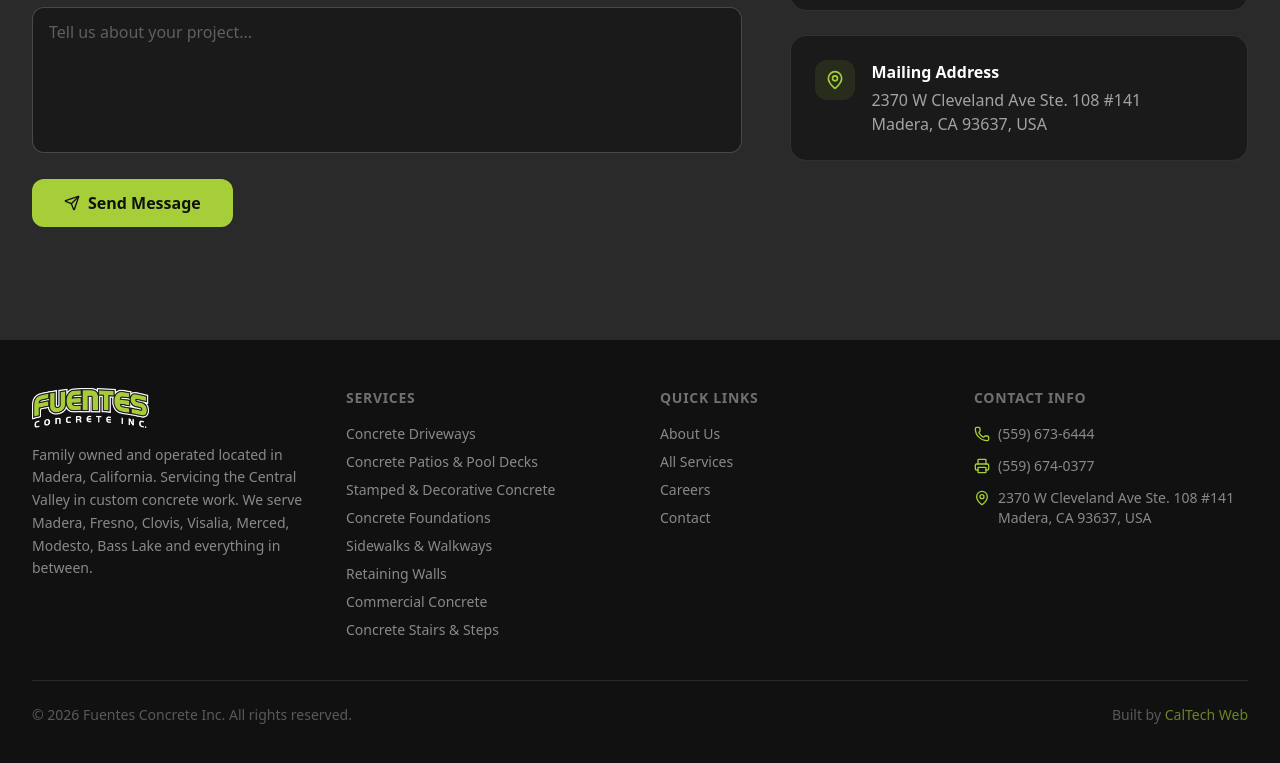
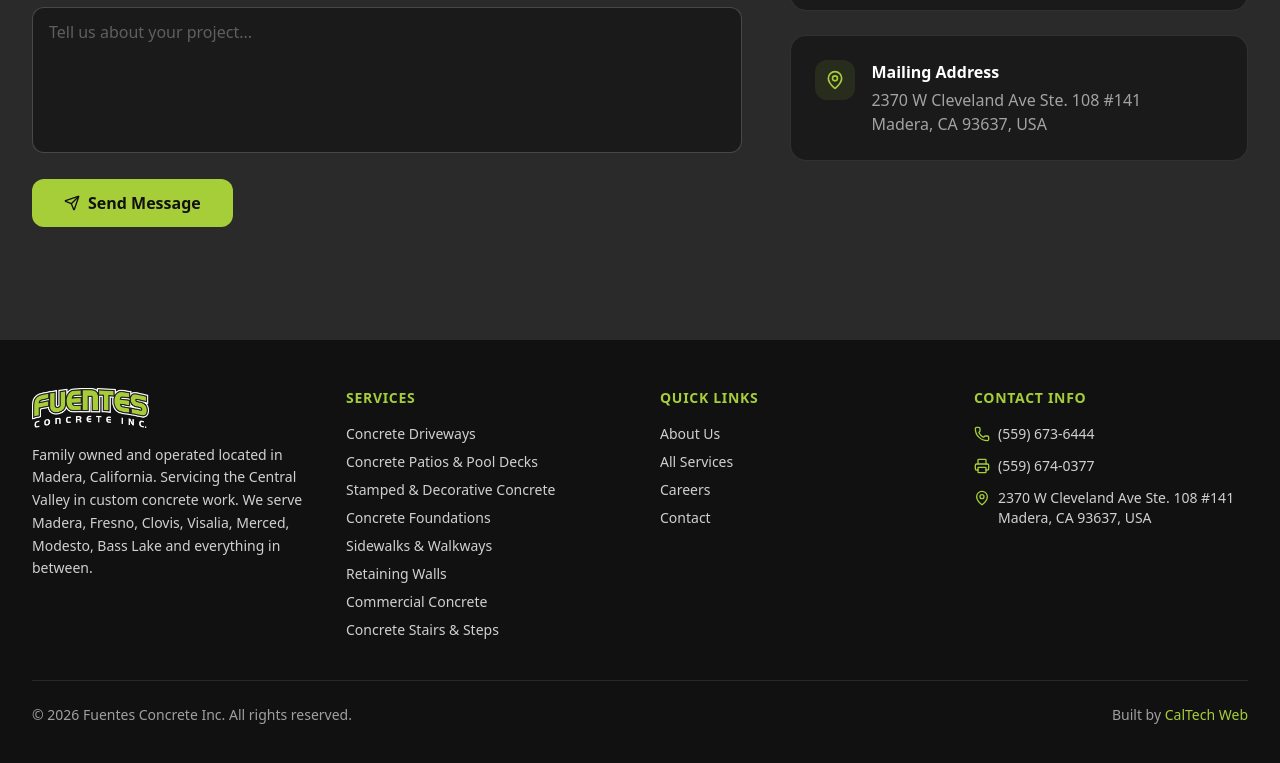
Before and after one commit to CalTech-Web/fuentes-concrete, a Next.js app: page / in a window 1280 px wide. Shown: the part 4795-5558 px from the top of the page. Built offline with nearby package versions, Linux system fonts and the light colour scheme.

Commit message:
Make footer text more visible with higher contrast
Bumped text opacity from white/50 to white/80, section headers
to lime, copyright to white/60, and CalTech Web link to full lime.

Co-Authored-By: Claude Opus 4.6 <noreply@anthropic.com>

```diff
--- a/src/components/Footer.tsx
+++ b/src/components/Footer.tsx
@@ -14,7 +14,7 @@ export default function Footer() {
               alt="Fuentes Concrete Inc."
               className="h-10 w-auto mb-4"
             />
-            <p className="text-white/50 text-sm leading-relaxed">
+            <p className="text-white/80 text-sm leading-relaxed">
               Family owned and operated located in Madera, California.
               Servicing the Central Valley in custom concrete work. We serve
               Madera, Fresno, Clovis, Visalia, Merced, Modesto, Bass Lake and
@@ -24,7 +24,7 @@ export default function Footer() {
 
           {/* Services */}
           <div>
-            <h3 className="text-sm font-semibold uppercase tracking-wider text-white/40 mb-4">
+            <h3 className="text-sm font-semibold uppercase tracking-wider text-lime mb-4">
               Services
             </h3>
             <nav className="flex flex-col gap-2">
@@ -32,7 +32,7 @@ export default function Footer() {
                 <Link
                   key={service.slug}
                   href={`/services/${service.slug}`}
-                  className="text-white/50 hover:text-lime text-sm transition-colors"
+                  className="text-white/80 hover:text-lime text-sm transition-colors"
                 >
                   {service.title}
                 </Link>
@@ -42,31 +42,31 @@ export default function Footer() {
 
           {/* Quick Links */}
           <div>
-            <h3 className="text-sm font-semibold uppercase tracking-wider text-white/40 mb-4">
+            <h3 className="text-sm font-semibold uppercase tracking-wider text-lime mb-4">
               Quick Links
             </h3>
             <nav className="flex flex-col gap-2">
               <Link
                 href="/#about"
-                className="text-white/50 hover:text-lime text-sm transition-colors"
+                className="text-white/80 hover:text-lime text-sm transition-colors"
               >
                 About Us
               </Link>
               <Link
                 href="/services"
-                className="text-white/50 hover:text-lime text-sm transition-colors"
+                className="text-white/80 hover:text-lime text-sm transition-colors"
               >
                 All Services
               </Link>
               <Link
                 href="/#hiring"
-                className="text-white/50 hover:text-lime text-sm transition-colors"
+                className="text-white/80 hover:text-lime text-sm transition-colors"
               >
                 Careers
               </Link>
               <Link
                 href="/#contact"
-                className="text-white/50 hover:text-lime text-sm transition-colors"
+                className="text-white/80 hover:text-lime text-sm transition-colors"
               >
                 Contact
               </Link>
@@ -75,22 +75,22 @@ export default function Footer() {
 
           {/* Contact */}
           <div>
-            <h3 className="text-sm font-semibold uppercase tracking-wider text-white/40 mb-4">
+            <h3 className="text-sm font-semibold uppercase tracking-wider text-lime mb-4">
               Contact Info
             </h3>
             <div className="space-y-3">
               <a
                 href="tel:5596736444"
-                className="flex items-center gap-2 text-white/50 hover:text-lime text-sm transition-colors"
+                className="flex items-center gap-2 text-white/80 hover:text-lime text-sm transition-colors"
               >
                 <Phone className="h-4 w-4 text-lime" />
                 (559) 673-6444
               </a>
-              <p className="flex items-center gap-2 text-white/50 text-sm">
+              <p className="flex items-center gap-2 text-white/80 text-sm">
                 <Printer className="h-4 w-4 text-lime" />
                 (559) 674-0377
               </p>
-              <p className="flex items-start gap-2 text-white/50 text-sm">
+              <p className="flex items-start gap-2 text-white/80 text-sm">
                 <MapPin className="h-4 w-4 text-lime shrink-0 mt-0.5" />
                 2370 W Cleveland Ave Ste. 108 #141
                 <br />
@@ -101,17 +101,17 @@ export default function Footer() {
         </div>
 
         <div className="mt-10 pt-6 border-t border-white/10 flex flex-col sm:flex-row items-center justify-between gap-4">
-          <p className="text-white/30 text-sm">
+          <p className="text-white/60 text-sm">
             &copy; {new Date().getFullYear()} Fuentes Concrete Inc. All rights
             reserved.
           </p>
-          <p className="text-white/30 text-sm">
+          <p className="text-white/60 text-sm">
             Built by{" "}
             <a
               href="https://caltechweb.com"
               target="_blank"
               rel="noopener noreferrer"
-              className="text-lime/60 hover:text-lime transition-colors"
+              className="text-lime hover:text-lime-light transition-colors"
             >
               CalTech Web
             </a>
```
